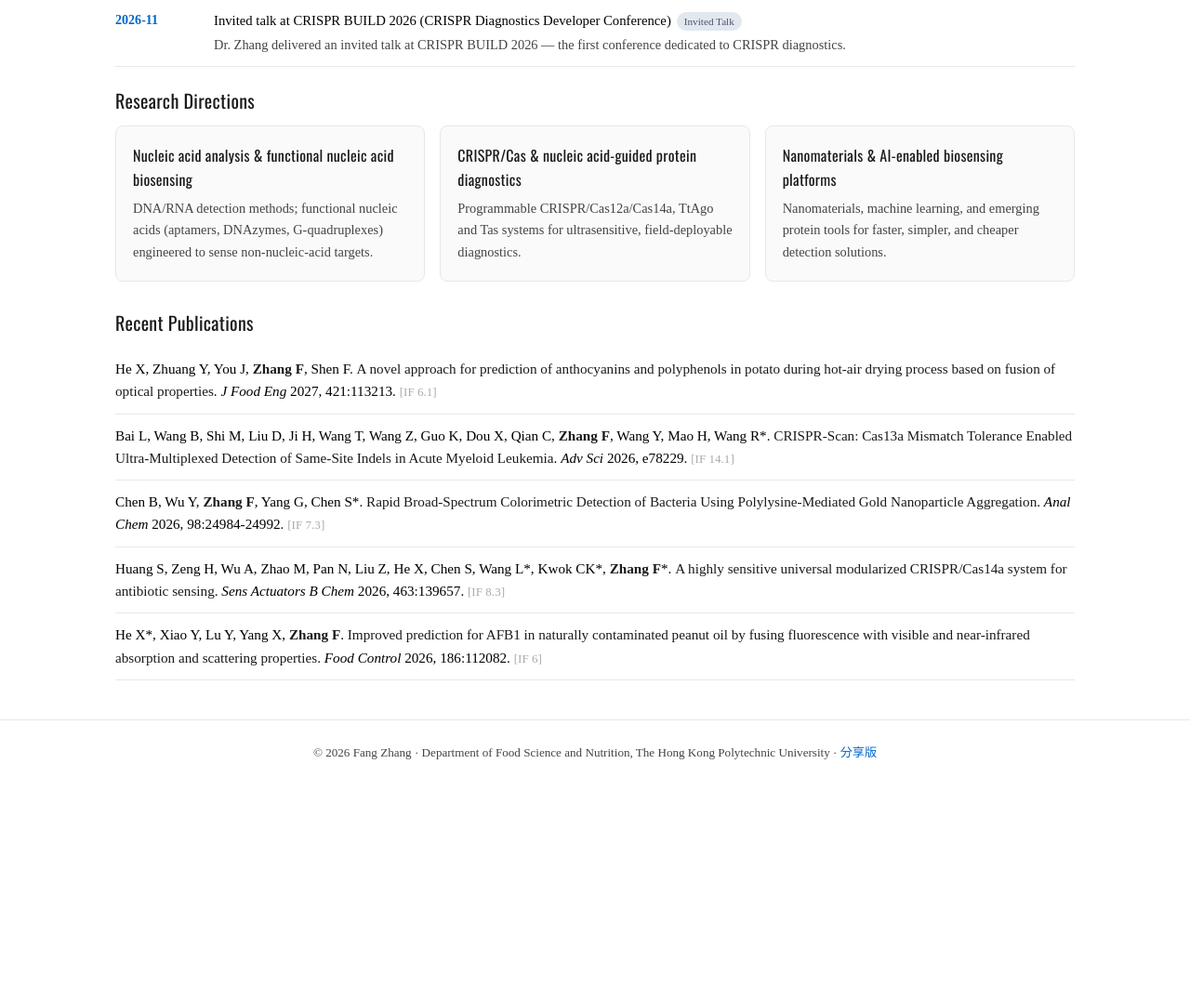
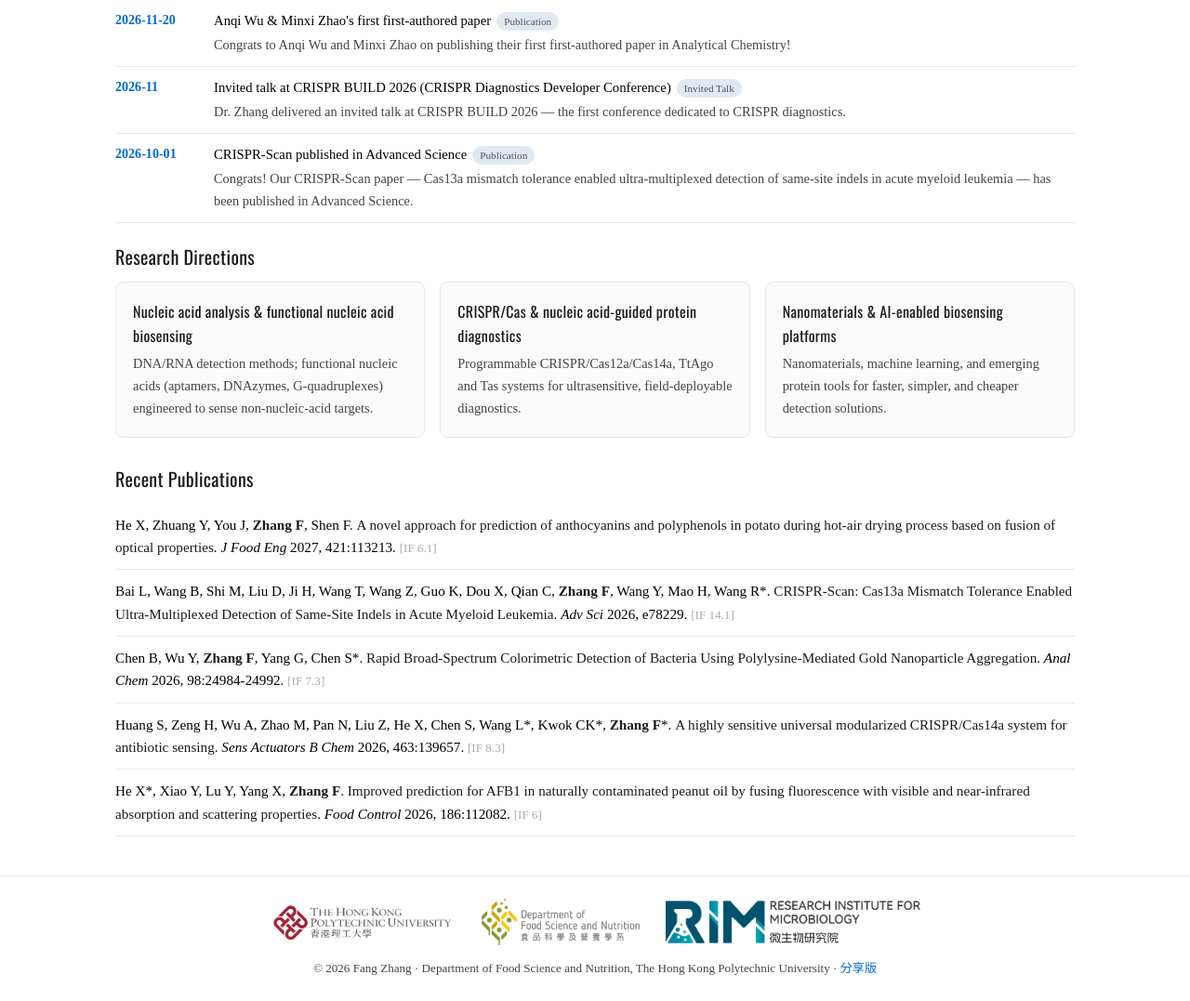
Before and after one commit to zhangfang921-max/fangzhang, a plain HTML site: page index.html in a window 1280 px wide. Shown: the part 680-1757 px from the top of the page at 93% size. Before the commit the page ends 1525 px from the top, so only its background shows below. Drawn offline with nearby package versions, Linux system fonts and the light colour scheme.

Commit message:
Gmail contact, 2 news, footer unit logos, share RG link in links row

```diff
--- a/data.json
+++ b/data.json
@@ -9,7 +9,7 @@
     "title": "Research Assistant Professor",
     "department": "Department of Food Science and Nutrition",
     "institution": "The Hong Kong Polytechnic University",
-    "email": "fang9.zhang@polyu.edu.hk",
+    "email": "zhangfang921@gmail.com",
     "location": "Hong Kong",
     "headshot": "assets/headshot.jpg",
     "links": {
@@ -1484,6 +1484,13 @@
   ],
   "news": [
     {
+      "date": "2026-11-20",
+      "title": "Anqi Wu & Minxi Zhao's first first-authored paper",
+      "detail": "Congrats to Anqi Wu and Minxi Zhao on publishing their first first-authored paper in Analytical Chemistry!",
+      "tag": "Publication",
+      "photos": []
+    },
+    {
       "date": "2026-11",
       "tag": "Invited Talk",
       "title": "Invited talk at CRISPR BUILD 2026 (CRISPR Diagnostics Developer Conference)",
@@ -1491,6 +1498,13 @@
       "photos": [
         "assets/photos/202611_CRISPR_Builder_1st/Weixin Image_20261125140134_174_398.jpg"
       ]
+    },
+    {
+      "date": "2026-10-01",
+      "title": "CRISPR-Scan published in Advanced Science",
+      "detail": "Congrats! Our CRISPR-Scan paper — Cas13a mismatch tolerance enabled ultra-multiplexed detection of same-site indels in acute myeloid leukemia — has been published in Advanced Science.",
+      "tag": "Publication",
+      "photos": []
     }
   ],
   "team": []
--- a/index.html
+++ b/index.html
@@ -211,7 +211,14 @@ footer { background: #fff; color: var(--muted); text-align: center; padding: 24p
   </section>
 </main>
 
-<footer>© <span id="foot-year"></span> Fang Zhang · Department of Food Science and Nutrition, The Hong Kong Polytechnic University · <a href="javascript:void(0)" id="version-toggle"></a></footer>
+<footer>
+  <div style="display:flex;justify-content:center;align-items:center;gap:28px;margin-bottom:14px;flex-wrap:wrap;">
+    <img src="assets/logos/PolyU-Logo.png" style="height:50px;object-fit:contain;" title="The Hong Kong Polytechnic University" />
+    <img src="assets/logos/PolyU_FSN_logo.png" style="height:50px;object-fit:contain;" title="Department of Food Science and Nutrition" />
+    <img src="assets/logos/RIM-LOGO.png" style="height:50px;object-fit:contain;" title="Research Institute of Microbiology (微生物研究院)" />
+  </div>
+  <div>© <span id="foot-year"></span> Fang Zhang · Department of Food Science and Nutrition, The Hong Kong Polytechnic University · <a href="javascript:void(0)" id="version-toggle"></a></div>
+</footer>
 
 <script>
 // 加载 data.json
@@ -273,6 +280,10 @@ async function render(D) {
       const label = k.replace('_',' ').replace(/\b\w/g, c => c.toUpperCase());
       links.innerHTML += `<a href="${v}" target="_blank">${label}</a>`;
     }
+  }
+  // 分享版：h-links 行右侧加 ResearchGate 完整列表链接
+  if (window.__SHARE__ && p.links && p.links.researchgate) {
+    links.innerHTML += `<a href="${p.links.researchgate}" target="_blank" style="background:#0066cc;color:#fff;border-color:#0066cc;">View full publication list &amp; metrics on ResearchGate →</a>`;
   }
   // metrics（完整版显示数字；分享版不显示——ResearchGate 链接已在 h-links 区）
   const pubs = D.publications;
```
Also changed, not shown: assets/logos/PolyU_FSN_logo.png (renamed from assets/logos/Po'l'yFSN logo.png).
